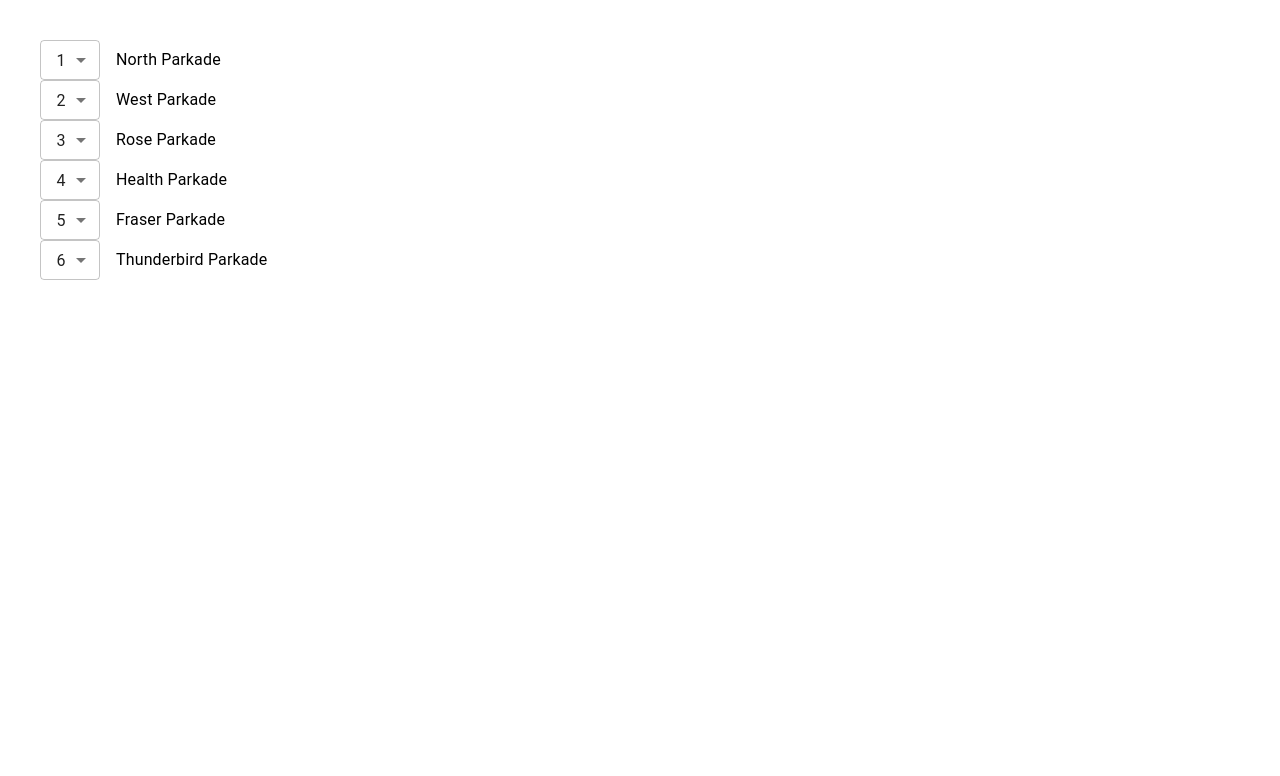
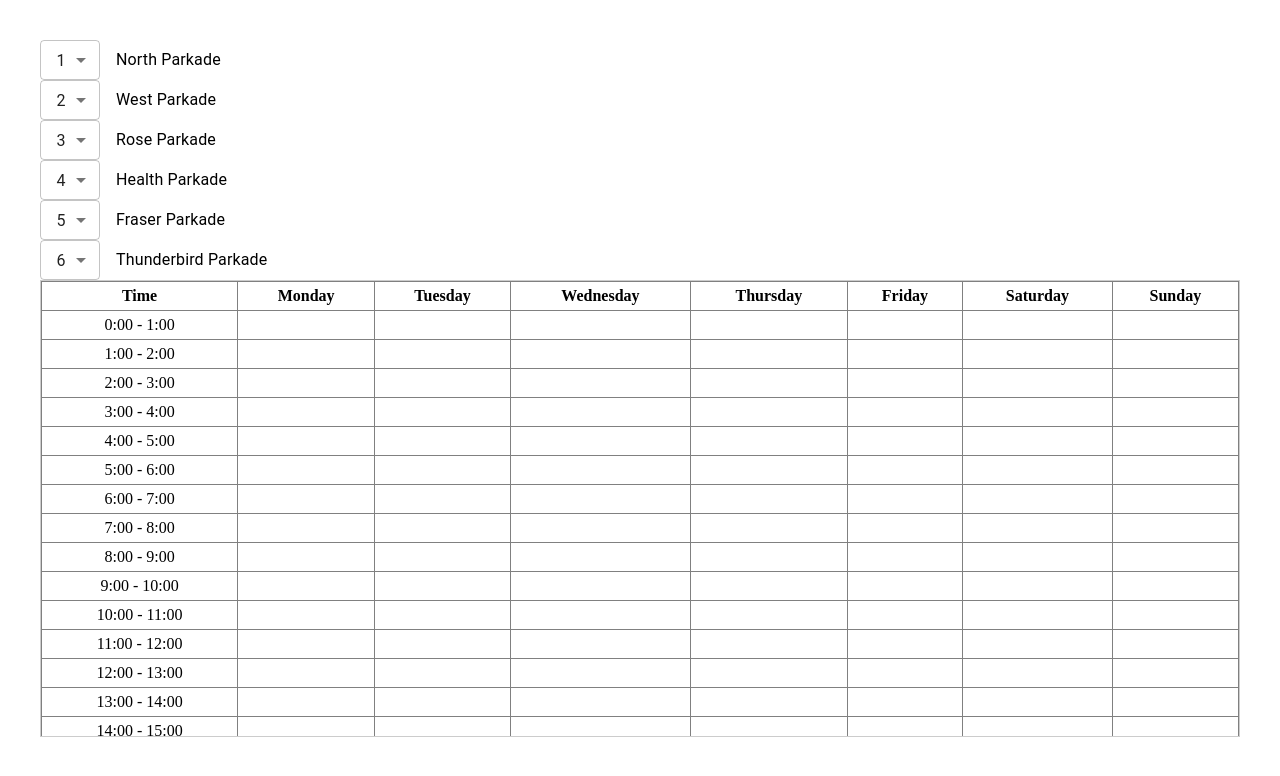
Before and after one commit to NACK2/parking-buddy, a React (Vite) app: page /preferences in a window 1280 px wide. Shown: the top 776 px of the page. Built offline with nearby package versions, Linux system fonts and the light colour scheme.

Commit message:
implement test calendar

```diff
--- a/src/pages/Preferences.jsx
+++ b/src/pages/Preferences.jsx
@@ -13,11 +13,52 @@ const Preferences = () => {
         }
     )
 
+    const [selectedTime, setSelectedTime] = useState()
+
+    const handleTimeSlotClick = (hour, day) => {
+        const timeSlotInfo = `Time Slot: ${hour} on ${day}`;
+        setSelectedTime(timeSlotInfo); // Update selected time slot info
+        console.log(timeSlotInfo); // Log or handle the time slot information as needed
+      };
+
+    const daysOfWeek = ["Monday", "Tuesday", "Wednesday", "Thursday", "Friday", "Saturday", "Sunday"];
+    const hours = Array.from({ length: 24 }, (_, i) => `${i}:00 - ${i + 1}:00`);
+
     return (
         <>
             {Object.keys(parkades).map((parkade, i) => (
                 <DropdownSelector key={i} parkades={parkades} setParkades={setParkades} parkade={parkade}/>
             ))}
+
+            <div style={{ flex: "3" }}>
+                <div style={{ maxHeight: "455px", overflowY: "scroll", border: "1px solid #ccc" }}>
+                    <table border="1" cellPadding="5" style={{ borderCollapse: "collapse", width: "100%" }}>
+                    <thead>
+                        <tr>
+                        <th>Time</th>
+                        {daysOfWeek.map((day) => (
+                            <th key={day}>{day}</th>
+                        ))}
+                        </tr>
+                    </thead>
+                    <tbody>
+                        {hours.map((hour, index) => (
+                        <tr key={hour}>
+                            <td>{hour}</td>
+                            {daysOfWeek.map((day) => (
+                            <td
+                                key={day + index}
+                                onClick={() => handleTimeSlotClick(hour, day)} // Add click handler
+                                style={{ cursor: "pointer", textAlign: "center" }} // Change cursor to pointer for better UX
+                            >
+                            </td>
+                            ))}
+                        </tr>
+                        ))}
+                    </tbody>
+                    </table>
+                </div>
+            </div>
         </>
     )
 }
```
